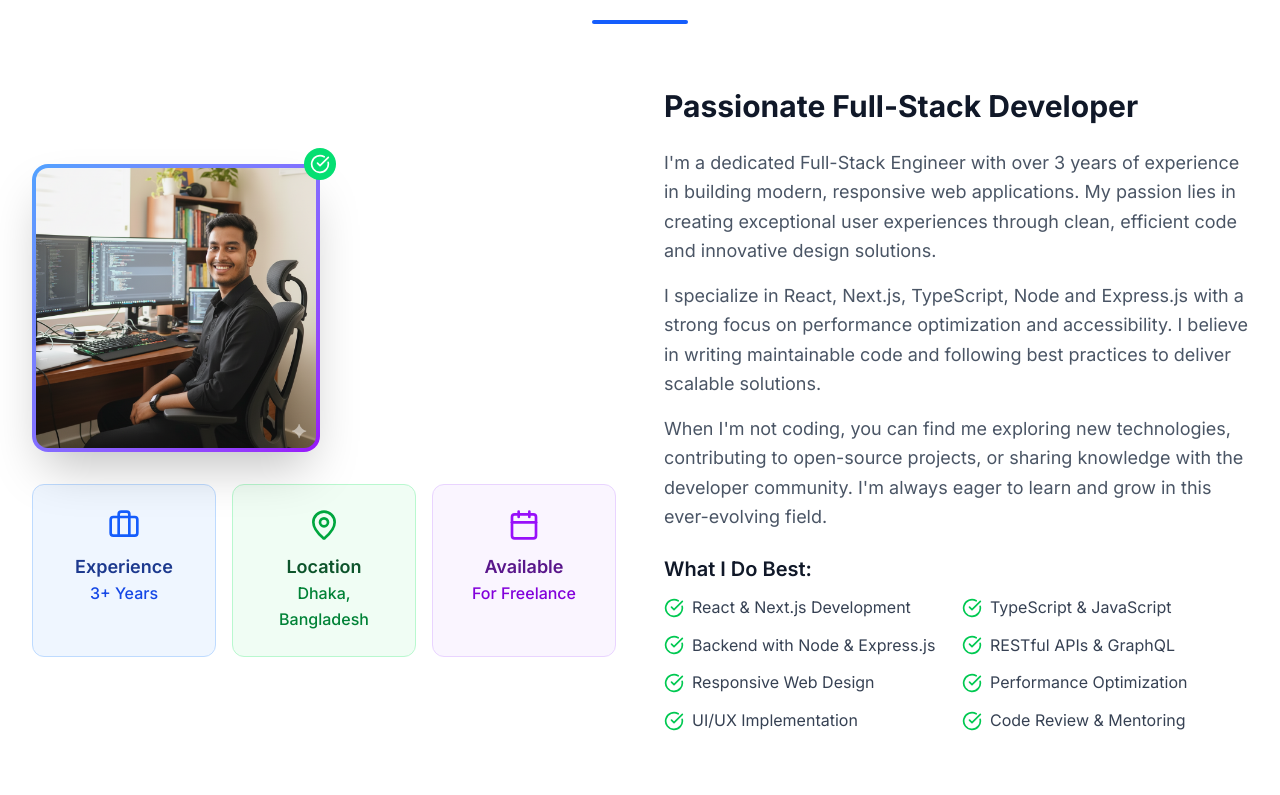
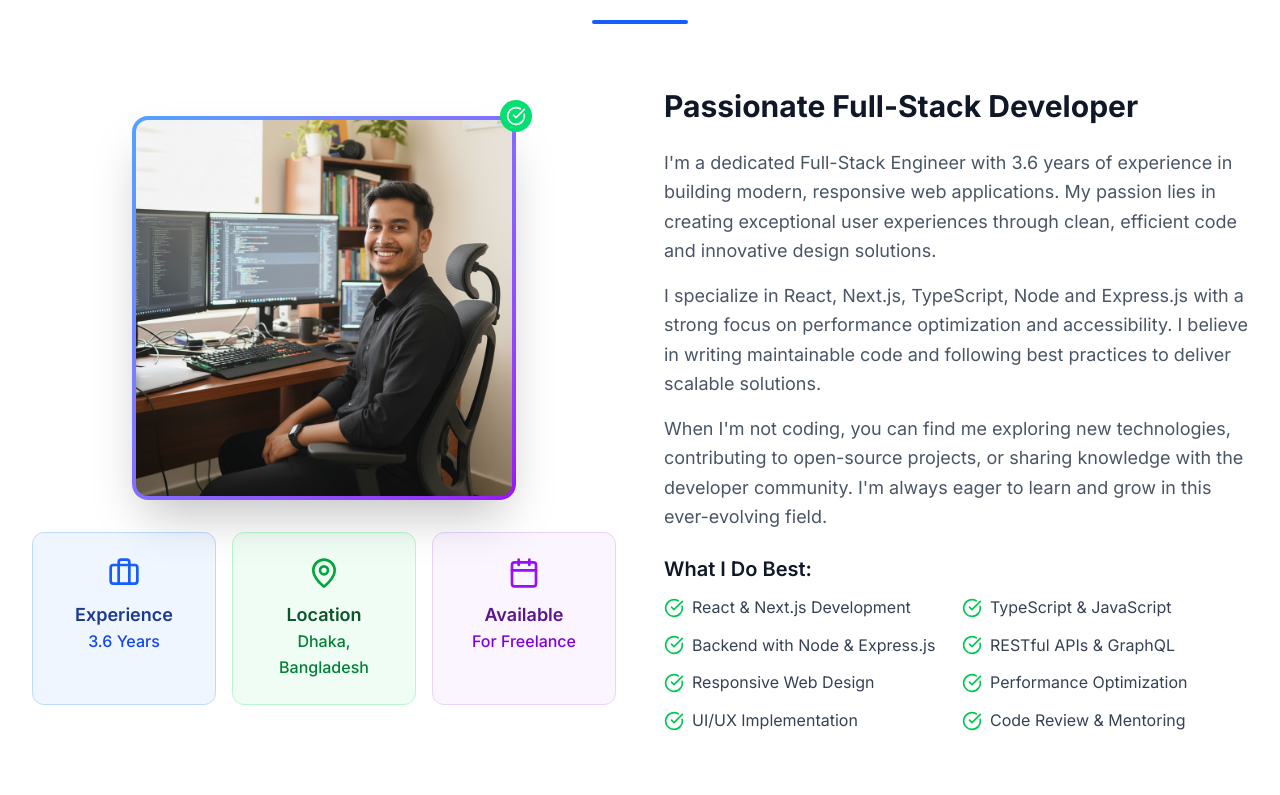
Before and after one commit to md-yasin-miah/md-yasin-miah, a Next.js app: page / in a window 1280 px wide. Shown: the part 945-1740 px from the top of the page. Built offline with nearby package versions, Linux system fonts and the light colour scheme.

Commit message:
Update dependencies in package.json and package-lock.json; integrate moment.js for dynamic experience calculation in AboutSection; enhance ContactSection and Footer with constants for email and phone; update image dimensions for better responsiveness.

```diff
--- a/components/sections/home/AboutSection.tsx
+++ b/components/sections/home/AboutSection.tsx
@@ -5,6 +5,7 @@ import { useInView } from 'framer-motion';
 import { useRef } from 'react';
 import { MapPin, Calendar, Briefcase, CheckCircle } from 'lucide-react';
 import Image from 'next/image';
+import moment from 'moment';
 
 export default function AboutSection() {
   const ref = useRef(null);
@@ -57,7 +58,7 @@ export default function AboutSection() {
             {/* Left Column - Profile Image and Info Cards */}
             <motion.div className="space-y-8" variants={itemVariants}>
               {/* Profile Image */}
-              <div className="flex justify-center lg:justify-start">
+              <div className="flex justify-center">
                 <motion.div
                   className="relative"
                   whileHover={{ scale: 1.05 }}
@@ -67,8 +68,8 @@ export default function AboutSection() {
                     <Image
                       src="/assets/images/md-yasin-miah.png"
                       alt="Profile"
-                      width={256} height={256}
-                      className="h-72 w-72 rounded-2xl bg-gradient-to-br from-blue-400 to-purple-600 p-1 shadow-2xl object-cover object-bottom"
+                      width={300} height={300}
+                      className="md:h-96 md:w-96 h-72 w-72 rounded-2xl bg-linear-to-br from-blue-400 to-purple-600 p-1 shadow-2xl object-cover object-bottom"
                     />
                   </div>
                   <div className="absolute -top-4 -right-4 w-8 h-8 bg-green-400 rounded-full flex items-center justify-center">
@@ -92,7 +93,8 @@ export default function AboutSection() {
                     Experience
                   </h3>
                   <p className="text-blue-700 dark:text-blue-300 text-center font-medium">
-                    3+ Years
+                    {/* from Mar 2022 to present show as 3.4 years with moment js*/}
+                    {moment().diff(moment('2022-03-01'), 'years', true).toFixed(1)} Years
                   </p>
                 </motion.div>
 
@@ -146,7 +148,7 @@ export default function AboutSection() {
                 variants={itemVariants}
               >
                 <p>
-                  I&apos;m a dedicated Full-Stack Engineer with over 3 years of experience in building
+                  I&apos;m a dedicated Full-Stack Engineer with {moment().diff(moment('2022-03-01'), 'years', true).toFixed(1)} years of experience in building
                   modern, responsive web applications. My passion lies in creating exceptional
                   user experiences through clean, efficient code and innovative design solutions.
                 </p>
--- a/components/sections/home/ContactSection.tsx
+++ b/components/sections/home/ContactSection.tsx
@@ -4,6 +4,7 @@ import { motion } from 'framer-motion';
 import { useInView } from 'framer-motion';
 import { useRef, useState } from 'react';
 import { Mail, Phone, MapPin, Github, Linkedin, Send, CheckCircle } from 'lucide-react';
+import { EMAIL, LOCATION, PHONE } from '@/data/constant';
 
 export default function ContactSection() {
   const ref = useRef(null);
@@ -84,20 +85,20 @@ export default function ContactSection() {
     {
       icon: Mail,
       label: 'Email',
-      value: 'mdyasinmiah46@email.com',
-      href: 'mailto:mdyasinmiah46@email.com'
+      value: EMAIL,
+      href: `mailto:${EMAIL}`
     },
     {
       icon: Phone,
-      label: 'Phone',
-      value: '+8801797365053',
-      href: 'tel:+8801797365053'
+      label: 'Phone | WhatsApp',
+      value: PHONE,
+      href: `tel:${PHONE}`
     },
     {
       icon: MapPin,
       label: 'Location',
-      value: 'Dhaka, Bangladesh',
-      href: '#'
+      value: LOCATION,
+      href: `https://maps.app.goo.gl/BQxWZ6XKkz56bWY26`
     }
   ];
 
@@ -117,7 +118,7 @@ export default function ContactSection() {
     {
       icon: Mail,
       label: 'Email',
-      href: 'mailto:mdyasinmiah46@email.com',
+      href: `mailto:${EMAIL}`,
       color: 'hover:text-red-600 dark:hover:text-red-400'
     }
   ];
--- a/components/shared/Footer.tsx
+++ b/components/shared/Footer.tsx
@@ -1,5 +1,6 @@
 'use client';
 
+import { EMAIL } from '@/data/constant';
 import { SocialLinks } from '@/data/socialLink';
 import { motion } from 'framer-motion';
 import { Mail, Heart } from 'lucide-react';
@@ -87,10 +88,10 @@ export default function Footer() {
                 <div className="flex items-center space-x-3">
                   <Mail className="w-5 h-5 text-blue-400" />
                   <a
-                    href="mailto:mdyasinmiah46@email.com"
+                    href={`mailto:${EMAIL}`}
                     className="text-gray-400 hover:text-white transition-colors duration-300"
                   >
-                    mdyasinmiah46@email.com
+                    {EMAIL}
                   </a>
                 </div>
                 <div className="flex items-center space-x-3">
@@ -126,7 +127,7 @@ export default function Footer() {
               <div className="flex items-center space-x-6 text-sm text-gray-400">
                 <span>Built with Next.js & Tailwind CSS</span>
                 <div className="w-1 h-1 bg-gray-600 rounded-full"></div>
-                <span>Powered by Framer Motion</span>
+                <span>Developed by Md Yasin Miah</span>
               </div>
             </div>
           </div>
--- /dev/null
+++ b/data/constant.ts
@@ -0,0 +1,3 @@
+export const EMAIL = "mdyasinmiah46@gmail.com";
+export const PHONE = "+8801797365053";
+export const LOCATION = "Dhaka, Bangladesh";
--- a/data/socialLink.ts
+++ b/data/socialLink.ts
@@ -4,6 +4,7 @@ import { FaUpwork } from 'react-icons/fa6';
 import { LuGithub } from 'react-icons/lu';
 import { MdMailOutline } from 'react-icons/md';
 import { TbBrandFiverr } from 'react-icons/tb';
+import { EMAIL } from './constant';
 export const SocialLinks: Array<{ name: string; url: string; icon: React.ElementType, color?: string }> = [
   {
     name: "GitHub",
@@ -19,7 +20,7 @@ export const SocialLinks: Array<{ name: string; url: string; icon: React.Element
   },
   {
     name: "Email",
-    url: "mailto:mdyasinmiah46@email.com",
+    url: `mailto:${EMAIL}`,
     icon: MdMailOutline,
     color: 'hover:text-red-600 dark:hover:text-red-400'
   },
--- a/package.json
+++ b/package.json
@@ -13,7 +13,8 @@
     "dotenv": "^17.2.3",
     "framer-motion": "^12.23.24",
     "lucide-react": "^0.545.0",
-    "next": "15.5.4",
+    "moment": "^2.30.1",
+    "next": "15.5.7",
     "nodemailer": "^7.0.9",
     "react": "19.1.0",
     "react-dom": "19.1.0",
```
Also changed, not shown: public/assets/images/md-yasin-miah.png, 1 other file (tests, documents, lock files or other folders).
